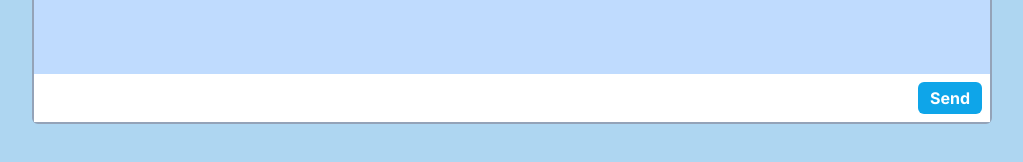
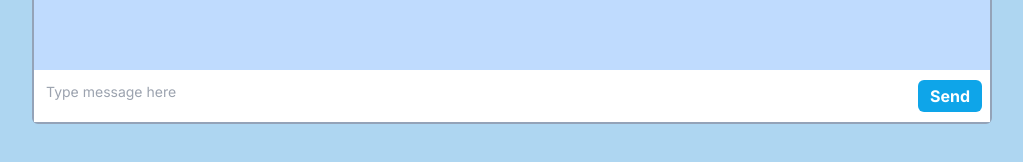
Before and after one commit to anuj-parmar-01/chat-messenger, a Next.js app: page / in a window 1280 px wide. Shown: the part 524-686 px from the top of the page, without its empty margins (128-1151 px from the left). Built offline with nearby package versions, Linux system fonts and the light colour scheme.

Commit message:
added message component

```diff
--- /dev/null
+++ b/src/app/Components/Message.tsx
@@ -0,0 +1,13 @@
+import React from "react"
+
+type Proptype = {
+    message : string
+}
+
+export default function Message( {message} : Proptype) {
+    return (
+        <div className="inline-block max-w-1/2 bg-white text-gray-500 p-3">
+            {message}
+        </div>
+    )
+}
--- a/src/app/globals.css
+++ b/src/app/globals.css
@@ -22,3 +22,23 @@ body {
   padding: 0;
   margin: 0;
 }
+
+::-webkit-scrollbar {
+  width: 5px;
+}
+
+/* Track */
+::-webkit-scrollbar-track {
+  background: #f1f1f1;
+}
+
+/* Handle */
+::-webkit-scrollbar-thumb {
+  background: #888;
+  border-radius: 5px;
+}
+
+/* Handle on hover */
+::-webkit-scrollbar-thumb:hover {
+  background: #555;
+}
--- a/src/app/page.tsx
+++ b/src/app/page.tsx
@@ -1,6 +1,12 @@
+"use client"
+
 import Image from 'next/image'
-
+import {useState} from "react"
+import Message from './Components/Message'
 export default function Home() {
+  let [msg , setmsg]  = useState<string[]>([])
+  let [currMsg , setCurrMsg] = useState<string>("")
+  // console.log( currMsg)
   return (
     <div className='min-h-screen h-1'>
       <h1 className='text-xl font-bold text-center'>
@@ -20,9 +26,24 @@ export default function Home() {
             '>Logout</button>
           </div>
         </div>
-        <div className='bg-blue-200 grow'></div>
-        <div className="h-15 bg-white p-2">
-          <button className='float-right py-1 px-3 bg-sky-500  text-white font-bold
+        <div className='bg-blue-200 grow'>
+          { msg.map((text) => {
+            return <Message message= {text} />
+          }) }
+        </div>
+        <div className="h-15 bg-white p-2 flex justify-between gap-3">
+          <textarea onChange={(e)=> {
+            setCurrMsg(e.target.value)
+
+          }} value = {currMsg} placeholder='Type message here' className='text-sm h-9  box-border p-1 resize-none flex-1
+           focus:outline-none
+          ' />
+          <button onClick = {
+            () => {
+              setmsg([...msg , currMsg ])
+              setCurrMsg("")
+            }
+          } className='self-center float-right py-1 px-3 bg-sky-500  text-white font-bold
          hover:cursor-pointer hover:bg-sky-700 rounded-md'>Send</button>
         </div>
       </div>
--- a/tailwind.config.ts
+++ b/tailwind.config.ts
@@ -7,6 +7,11 @@ const config: Config = {
     './src/app/**/*.{js,ts,jsx,tsx,mdx}',
   ],
   theme: {
+    maxWidth: {
+      '1/4': '25%',
+      '1/2': '50%',
+      '3/4': '75%',
+     },
     extend: {
       backgroundImage: {
         'gradient-radial': 'radial-gradient(var(--tw-gradient-stops))',
```
